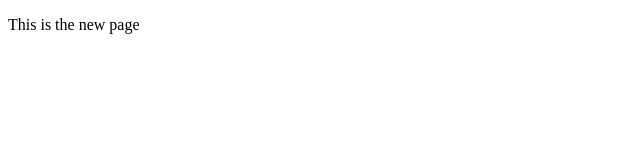
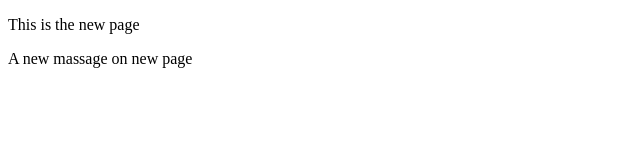
Before and after one commit to szokeakos7/test-bootcamp, a plain HTML site: page new-page.html in a window 1280 px wide. Shown: the whole page, without its empty margins (0-640 px from the left). Drawn offline with Linux system fonts and the light colour scheme.

Commit message:
Changed the index.html file

```diff
--- a/new-page.html
+++ b/new-page.html
@@ -2,5 +2,6 @@
 <html>
   <body>
  <p>This is the new page</p>
+ <p>A new massage on new page</p>
   </body>
 </html>
```
Also changed, not shown: index.html (+1 -0 lines).
